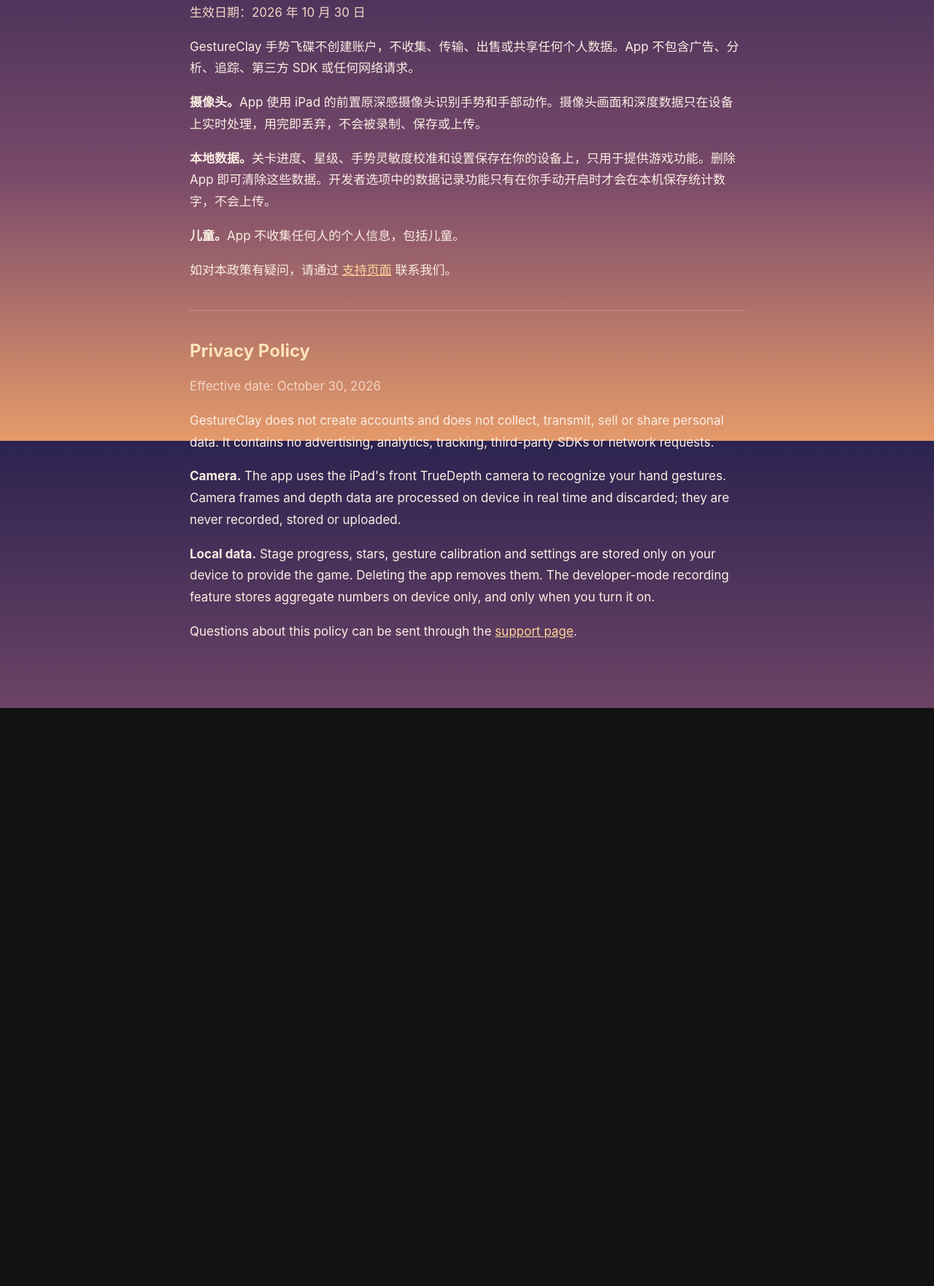
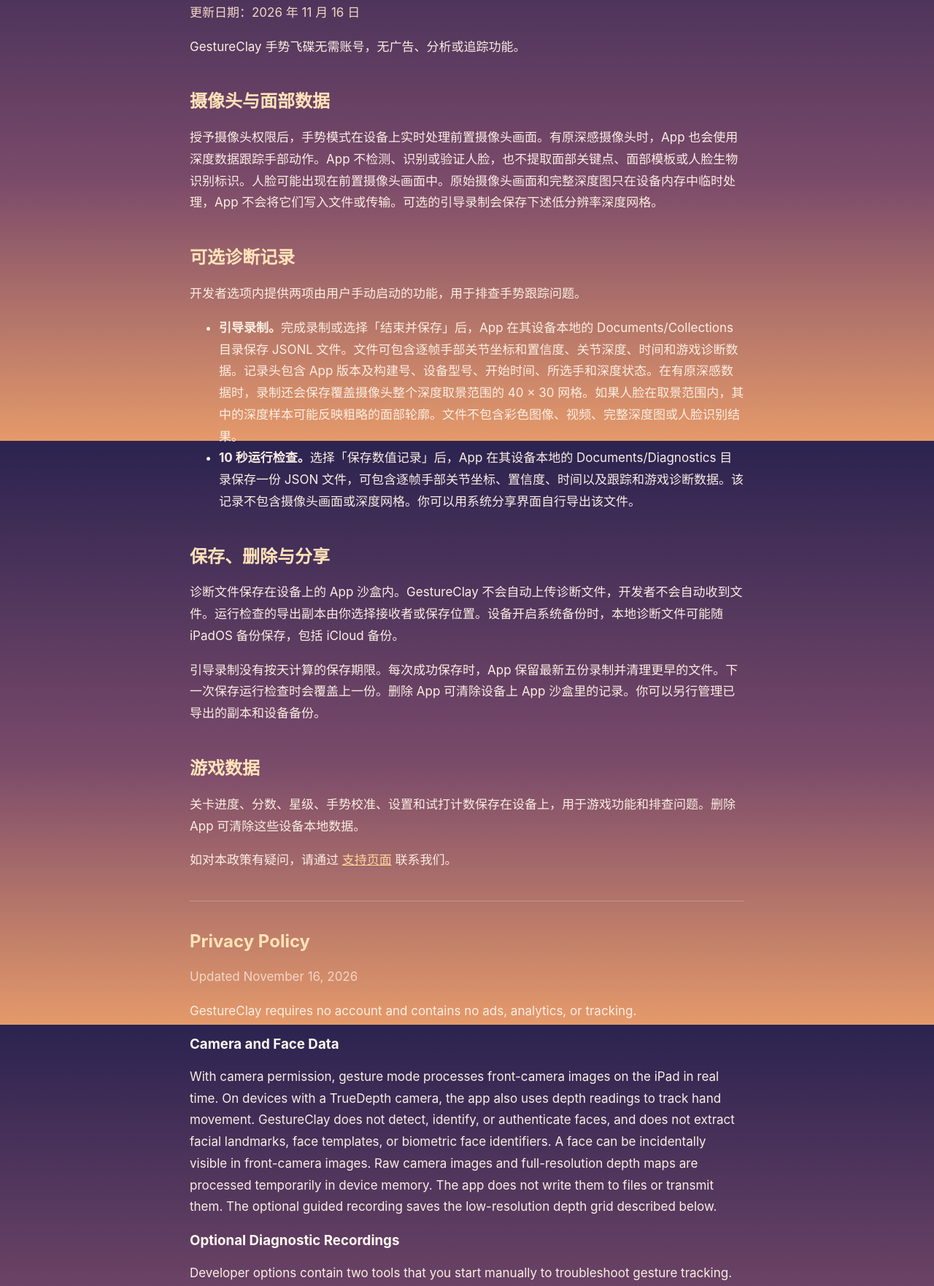
Before and after one commit to jiaqianjing/gestureclay-support, a plain HTML site: page privacy.html in a window 1280 px wide. Shown: the part 196-1958 px from the top of the page at 73% size. Before the commit the page ends 1166 px from the top, so only its background shows below. Drawn offline with Linux system fonts and the light colour scheme.

Commit message:
Clarify face data and local diagnostic recordings

```diff
--- a/privacy.html
+++ b/privacy.html
@@ -11,20 +11,51 @@
 <main>
 <p><a href="index.html">← GestureClay 手势飞碟</a></p>
 <h1>隐私政策</h1>
-<p class="date">生效日期：2026 年 10 月 30 日</p>
-<p>GestureClay 手势飞碟不创建账户，不收集、传输、出售或共享任何个人数据。App 不包含广告、分析、追踪、第三方 SDK 或任何网络请求。</p>
-<p><b>摄像头。</b>App 使用 iPad 的前置原深感摄像头识别手势和手部动作。摄像头画面和深度数据只在设备上实时处理，用完即丢弃，不会被录制、保存或上传。</p>
-<p><b>本地数据。</b>关卡进度、星级、手势灵敏度校准和设置保存在你的设备上，只用于提供游戏功能。删除 App 即可清除这些数据。开发者选项中的数据记录功能只有在你手动开启时才会在本机保存统计数字，不会上传。</p>
-<p><b>儿童。</b>App 不收集任何人的个人信息，包括儿童。</p>
+<p class="date">更新日期：2026 年 11 月 16 日</p>
+<p>GestureClay 手势飞碟无需账号，无广告、分析或追踪功能。</p>
+
+<h2 id="camera-face-zh">摄像头与面部数据</h2>
+<p>授予摄像头权限后，手势模式在设备上实时处理前置摄像头画面。有原深感摄像头时，App 也会使用深度数据跟踪手部动作。App 不检测、识别或验证人脸，也不提取面部关键点、面部模板或人脸生物识别标识。人脸可能出现在前置摄像头画面中。原始摄像头画面和完整深度图只在设备内存中临时处理，App 不会将它们写入文件或传输。可选的引导录制会保存下述低分辨率深度网格。</p>
+
+<h2 id="diagnostics-zh">可选诊断记录</h2>
+<p>开发者选项内提供两项由用户手动启动的功能，用于排查手势跟踪问题。</p>
+<ul>
+<li><b>引导录制。</b>完成录制或选择「结束并保存」后，App 在其设备本地的 Documents/Collections 目录保存 JSONL 文件。文件可包含逐帧手部关节坐标和置信度、关节深度、时间和游戏诊断数据。记录头包含 App 版本及构建号、设备型号、开始时间、所选手和深度状态。在有原深感数据时，录制还会保存覆盖摄像头整个深度取景范围的 40 × 30 网格。如果人脸在取景范围内，其中的深度样本可能反映粗略的面部轮廓。文件不包含彩色图像、视频、完整深度图或人脸识别结果。</li>
+<li><b>10 秒运行检查。</b>选择「保存数值记录」后，App 在其设备本地的 Documents/Diagnostics 目录保存一份 JSON 文件，可包含逐帧手部关节坐标、置信度、时间以及跟踪和游戏诊断数据。该记录不包含摄像头画面或深度网格。你可以用系统分享界面自行导出该文件。</li>
+</ul>
+
+<h2 id="retention-sharing-zh">保存、删除与分享</h2>
+<p>诊断文件保存在设备上的 App 沙盒内。GestureClay 不会自动上传诊断文件，开发者不会自动收到文件。运行检查的导出副本由你选择接收者或保存位置。设备开启系统备份时，本地诊断文件可能随 iPadOS 备份保存，包括 iCloud 备份。</p>
+<p>引导录制没有按天计算的保存期限。每次成功保存时，App 保留最新五份录制并清理更早的文件。下一次保存运行检查时会覆盖上一份。删除 App 可清除设备上 App 沙盒里的记录。你可以另行管理已导出的副本和设备备份。</p>
+
+<h2 id="game-data-zh">游戏数据</h2>
+<p>关卡进度、分数、星级、手势校准、设置和试打计数保存在设备上，用于游戏功能和排查问题。删除 App 可清除这些设备本地数据。</p>
 <p>如对本政策有疑问，请通过 <a href="index.html">支持页面</a> 联系我们。</p>
 
 <hr>
+<section lang="en">
 <h2>Privacy Policy</h2>
-<p class="date">Effective date: October 30, 2026</p>
-<p>GestureClay does not create accounts and does not collect, transmit, sell or share personal data. It contains no advertising, analytics, tracking, third-party SDKs or network requests.</p>
-<p><b>Camera.</b> The app uses the iPad's front TrueDepth camera to recognize your hand gestures. Camera frames and depth data are processed on device in real time and discarded; they are never recorded, stored or uploaded.</p>
-<p><b>Local data.</b> Stage progress, stars, gesture calibration and settings are stored only on your device to provide the game. Deleting the app removes them. The developer-mode recording feature stores aggregate numbers on device only, and only when you turn it on.</p>
+<p class="date">Updated November 16, 2026</p>
+<p>GestureClay requires no account and contains no ads, analytics, or tracking.</p>
+
+<h3 id="camera-face">Camera and Face Data</h3>
+<p>With camera permission, gesture mode processes front-camera images on the iPad in real time. On devices with a TrueDepth camera, the app also uses depth readings to track hand movement. GestureClay does not detect, identify, or authenticate faces, and does not extract facial landmarks, face templates, or biometric face identifiers. A face can be incidentally visible in front-camera images. Raw camera images and full-resolution depth maps are processed temporarily in device memory. The app does not write them to files or transmit them. The optional guided recording saves the low-resolution depth grid described below.</p>
+
+<h3 id="diagnostics">Optional Diagnostic Recordings</h3>
+<p>Developer options contain two tools that you start manually to troubleshoot gesture tracking.</p>
+<ul>
+<li><b>Guided recording.</b> When the recording completes or you choose to end and save it, GestureClay writes a JSONL file to its Documents/Collections folder on the device. The file can contain per-frame hand-joint positions and confidence scores, joint depth, timing, and gameplay diagnostics. The file header includes the app version and build, device model, start time, selected hand, and depth status. When TrueDepth data is available, guided recording saves a 40 × 30 depth grid covering the camera's depth field of view. If a face is in view, the grid can contain coarse depth readings of that face. The file contains no color images, video, full-resolution depth maps, or face recognition results.</li>
+<li><b>10-second runtime check.</b> When you choose to save the check, GestureClay writes a JSON file to its Documents/Diagnostics folder on the device. The file can contain per-frame hand-joint positions and confidence scores, timing, and tracking and gameplay diagnostics. It contains no camera images or depth grids. You can export this file using the iPadOS share sheet.</li>
+</ul>
+
+<h3 id="retention-sharing">Storage, Deletion, and Sharing</h3>
+<p>GestureClay stores diagnostic files in its app sandbox on the device. The app does not upload the files automatically, and the developer does not automatically receive them. If you export a runtime check, you choose the recipient or destination. Diagnostic files may be included in iPadOS device backups, including iCloud Backup, depending on your device settings.</p>
+<p>Guided recordings have no time-based expiration. On each successful save, the app keeps the five newest guided recordings and removes older ones. A newly saved runtime check replaces the previous saved check. Deleting the app removes its local files. You can manage exported copies and device backups separately.</p>
+
+<h3 id="game-data">Game Data</h3>
+<p>Stage progress, scores, stars, gesture calibration, settings, and practice counters are stored on the device to support gameplay and troubleshooting. Deleting the app removes this local data.</p>
 <p>Questions about this policy can be sent through the <a href="index.html">support page</a>.</p>
+</section>
 </main>
 </body>
 </html>
```
